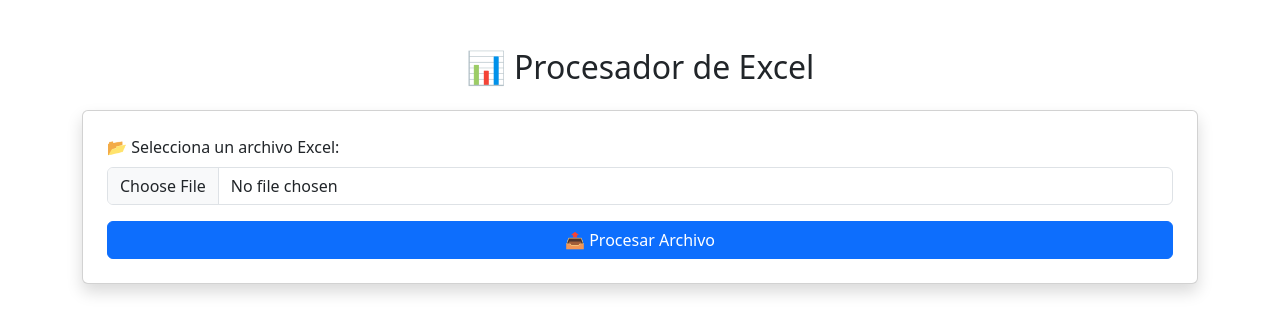
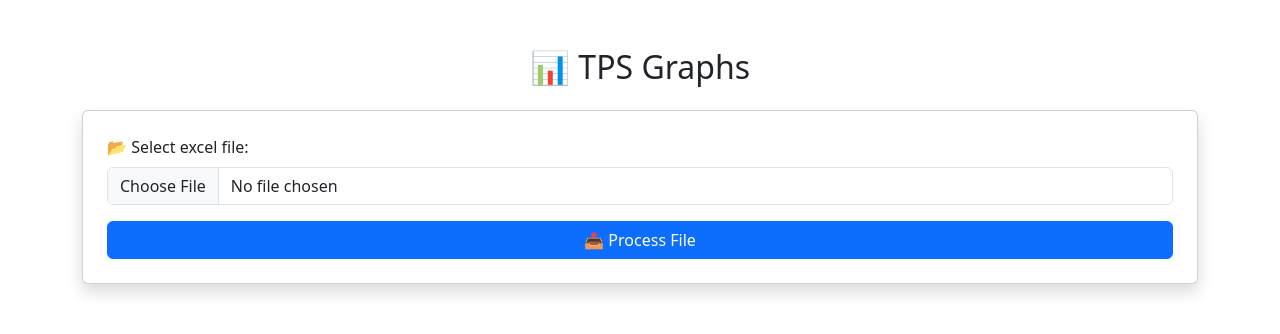
Before and after one commit to alexgplaza/Capacity, a Flask app: page / in a window 1280 px wide. Shown: the top 334 px of the page. Run offline with Flask 3, Linux system fonts and the light colour scheme; some libraries are stand-ins or nearby versions.

Commit message:
cambios index

```diff
--- a/templates/index.html
+++ b/templates/index.html
@@ -8,24 +8,24 @@
     <script src="https://cdn.jsdelivr.net/npm/sweetalert2@11"></script> <!-- Alertas bonitas -->
 </head>
 <body class="container mt-5">
-    <h2 class="text-center mb-4">📊 Procesador de Excel</h2>
+    <h2 class="text-center mb-4">📊 TPS Graphs</h2>
 
     <div class="card shadow p-4">
         <form id="uploadForm">
             <div class="mb-3">
-                <label class="form-label">📂 Selecciona un archivo Excel:</label>
+                <label class="form-label">📂 Select excel file:</label>
                 <input type="file" name="file" id="fileInput" class="form-control" accept=".xlsx, .xls" required>
             </div>
-            <button type="submit" class="btn btn-primary w-100">📤 Procesar Archivo</button>
+            <button type="submit" class="btn btn-primary w-100">📤 Process File</button>
         </form>
 
         <div id="loading" class="text-center mt-3" style="display: none;">
             <div class="spinner-border text-primary" role="status"></div>
-            <p>Procesando... por favor espera</p>
+            <p>"Processing...it won't take long"</p>
         </div>
 
         <div id="downloadSection" class="text-center mt-3" style="display: none;">
-            <a id="downloadLink" class="btn btn-success">⬇️ Descargar Resultados</a>
+            <a id="downloadLink" class="btn btn-success">⬇️ Download</a>
         </div>
     </div>
 
@@ -35,7 +35,7 @@
 
             let fileInput = document.getElementById("fileInput");
             if (!fileInput.files.length) {
-                Swal.fire("⚠️ Error", "Por favor, selecciona un archivo.", "warning");
+                Swal.fire("⚠️ Error", "Please, select the file.", "warning");
                 return;
             }
 
@@ -54,7 +54,7 @@
                 body: formData
             })
             .then(response => {
-                if (!response.ok) throw new Error("Error en la respuesta del servidor");
+                if (!response.ok) throw new Error("Error");
                 return response.blob();
             })
             .then(blob => {
@@ -62,10 +62,10 @@
                 downloadLink.href = url;
                 downloadLink.download = "resultados.zip";
                 downloadSection.style.display = "block";
-                Swal.fire("✅ Éxito", "El archivo ha sido procesado correctamente.", "success");
+                Swal.fire("✅ Olé!", "the file has been processed successfully.", "success");
             })
             .catch(error => {
-                Swal.fire("❌ Error", "Hubo un problema al procesar el archivo.", "error");
+                Swal.fire("❌ Error", "there was a problem during the parsing process.", "error");
             })
             .finally(() => {
                 loading.style.display = "none";
```
